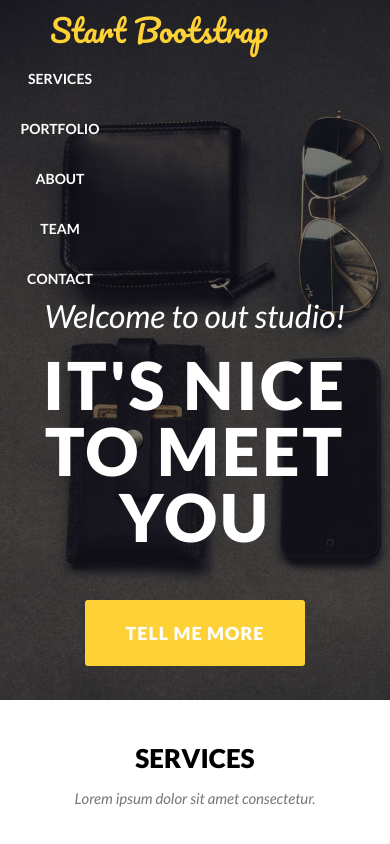
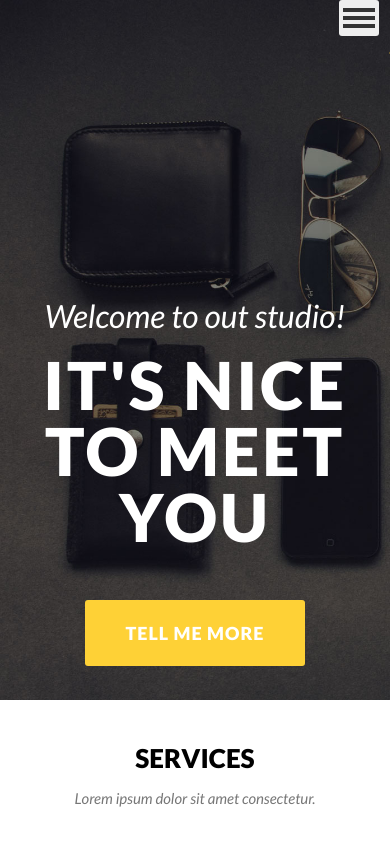
Before and after one commit to subhamagr/Agency-Start-BootStrap-Theme, a plain HTML site: page index.html in a window 390 px wide. Shown: the top 844 px of the page. Drawn offline with nearby package versions, Linux system fonts and the light colour scheme.

Commit message:
fix nav-wrapper view port.. onclick working left

```diff
--- a/index.html
+++ b/index.html
@@ -14,9 +14,8 @@
     </head>
 
     <body>
-        <div class="nav-wrapper">
-            <a class="site-brand" href="#">Start Bootstrap</a>
-
+        <nav class="nav-wrapper">
+            <div class="menu-icon"><a class="site-brand" href="#">Start Bootstrap</a></div>
             <ul class="nav-menu">
                 <li class="nav"><a class="scroll" href="#services">Services</a></li>
                 <li class="nav"><a class="scroll" href="#port">Portfolio</a></li>
@@ -24,7 +23,7 @@
                 <li class="nav"><a class="scroll" href="#team">Team</a></li>
                 <li class="nav"><a class="scroll" href="#contact">Contact</a></li>
             </ul>
-        </div>
+        </nav>
 
         <div class="main-wrapper">
             <div class="container">
--- a/script.js
+++ b/script.js
@@ -1,3 +1,4 @@
+
 $(document).scroll(function () {
     var position = $(window).scrollTop();
     var navEl = $('.nav-wrapper');
--- a/style.css
+++ b/style.css
@@ -4,8 +4,13 @@ body {
 
 .nav-wrapper {
   position: fixed;
-  width: 100%;
+  display:block;
+  text-align:center; /*Specify the alignment of the whole UL if UL is not width:100%;*/
+  letter-spacing:normal;
+  width : 100%;
 }
+
+
 
 .nav-wrapper-black {
   background-color: black;
@@ -95,6 +100,71 @@ body {
   background-color: #fed136;
 
 }
+
+@media only screen and (max-width: 930px)
+{
+
+
+    /*override the original settings*/
+    .nav-wrapper ul {
+        width: 100%;
+        display: none;
+        border-radius:0;
+        background:rgba(0,153,255,0.6499999999999999);
+    }
+
+    .nav-wrapper li {
+        position:relative;
+        display:block;
+        font-size:20px;
+        text-align:left;
+        border-bottom: 1px solid rgba(0,0,0,0.2);
+    }
+    .nav-wrapper .offset300 {
+        left:0;
+    }
+
+    /* All the following are for the div.menu-icon (pure CSS) */
+    .nav-wrapper div.menu-icon {
+        font-size:32px;/*icon size*/
+		display: block;
+        position: relative;
+		width: 40px;
+		height:36px;
+        text-align:center;
+		cursor: pointer;
+		-moz-user-select:none;
+        -webkit-user-select: none;
+        background-color: #eee;
+        border-radius: 3px;
+
+        margin-bottom:6px;
+        /*align the icon to the right*/
+        margin-left: auto;
+        margin-right: 11px;
+    }
+
+    .nav-wrapper div.menu-icon::before {
+        content: "";
+        position: absolute;
+        top: 0.25em;
+        left: 4px;
+        width: 1em;
+        height: 0.125em;
+        border-top: 0.375em double #333;
+        border-bottom: 0.125em solid #333;
+        box-sizing: content-box;
+    }
+
+    .nav-rapper div.menu-icon-active {
+        background-color: #333;
+    }
+
+    .nav-wrapper div.menu-icon-active::before {
+        border-color: #eee;
+    }
+}
+
 .main-wrapper {
   background: url('header.jpg');
   height: 400px;
```
